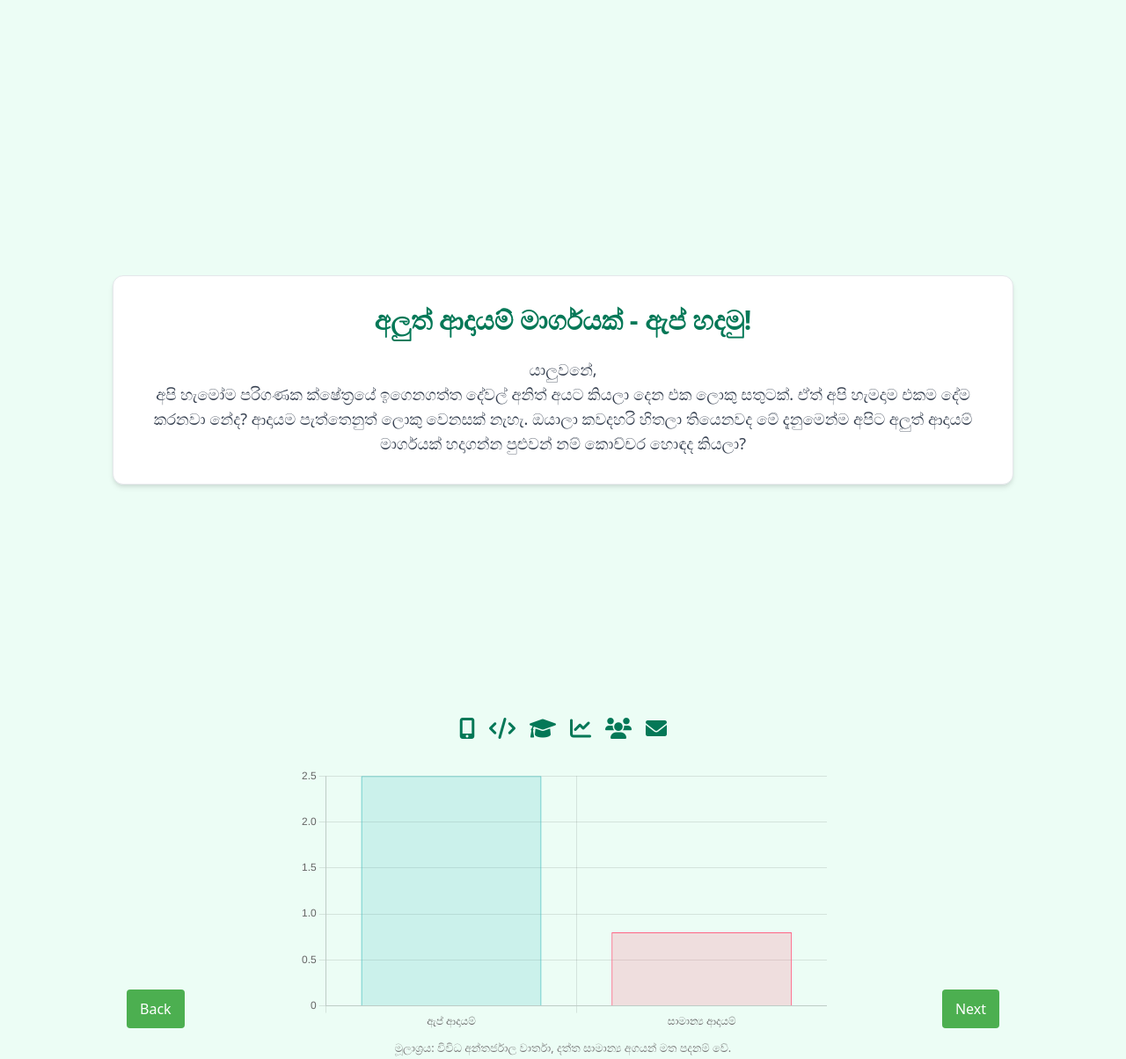
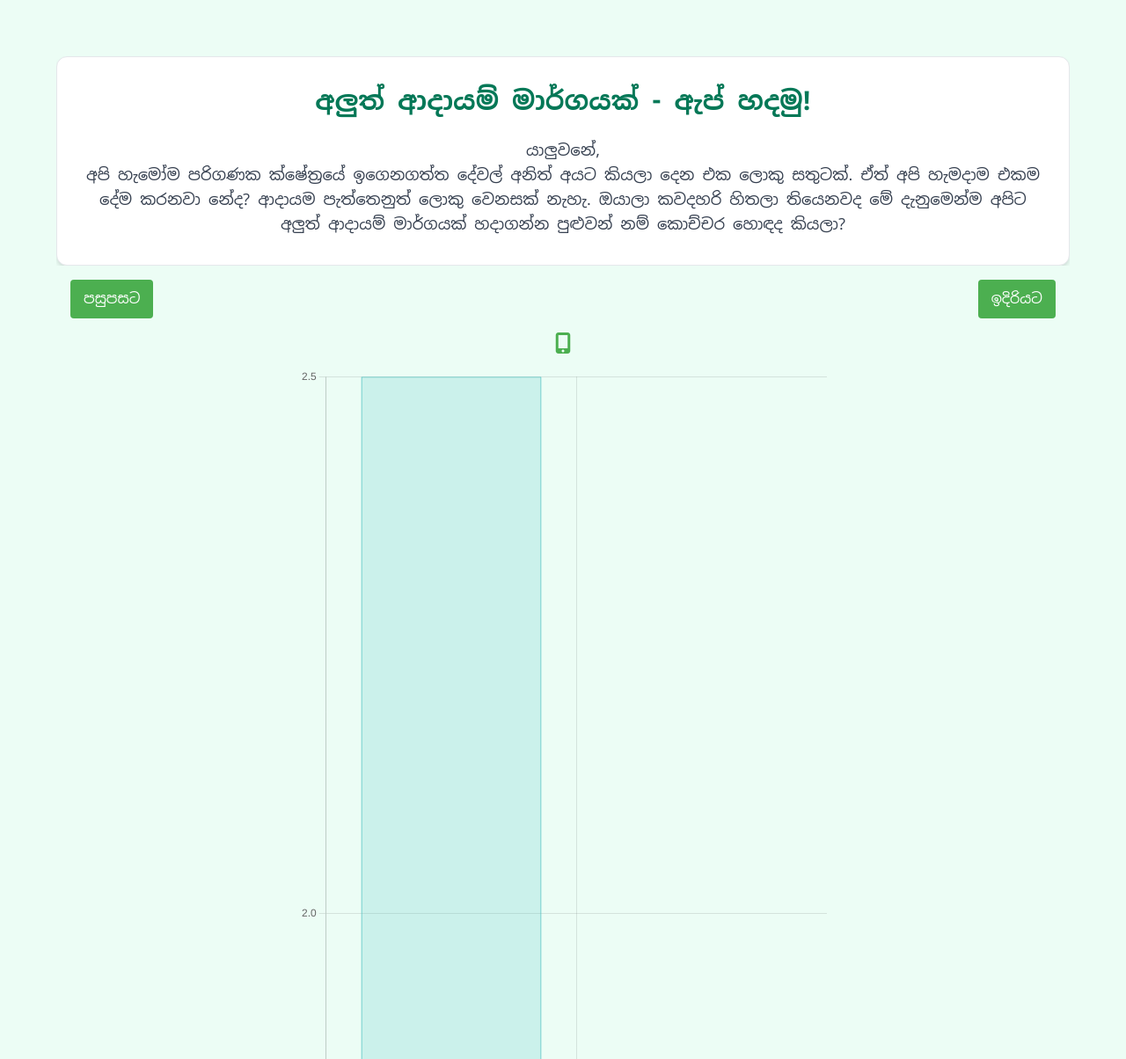
Before and after one commit to RaZWebZ/RaZWebZ.github.io, a plain HTML site: page index.html in a window 1280 px wide. Shown: the top 1204 px of the page at 88% size. Drawn offline with nearby package versions, Linux system fonts and the light colour scheme.

Commit message:
Update index.html

```diff
--- a/index.html
+++ b/index.html
@@ -1,27 +1,56 @@
 <!DOCTYPE html>
-<html lang="en">
+<html lang="si">
 <head>
     <meta charset="UTF-8">
     <meta name="viewport" content="width=device-width, initial-scale=1.0">
-    <title>App Development Presentation</title>
-    <meta name="description" content="Learn how to create apps and generate new income streams.">
-    <meta name="keywords" content="app development, mobile apps, income, programming, education, technology">
+    <title>App සංවර්ධන ඉදිරිපත් කිරීම - නව ආදායම් මාර්ගයක්</title>
+    <meta name="description" content="ඇප් නිර්මාණය කර නව ආදායම් මාර්ග උත්පාදනය කරන ආකාරය ඉගෙන ගන්න.">
+    <meta name="keywords" content="ඇප් සංවර්ධනය, ජංගම යෙදුම්, ආදායම, ක්‍රමලේඛනය, අධ්‍යාපනය, තාක්ෂණය, ශ්‍රී ලංකා">
+    <meta name="author" content="ඔබේ නම">
+    <link rel="canonical" href="ඔබේ වෙබ් අඩවි ලිපිනය">
+    <meta property="og:title" content="App සංවර්ධන ඉදිරිපත් කිරීම - නව ආදායම් මාර්ගයක්">
+    <meta property="og:description" content="ඇප් නිර්මාණය කර නව ආදායම් මාර්ග උත්පාදනය කරන ආකාරය ඉගෙන ගන්න.">
+    <meta property="og:image" content="ඔබේ රූපයේ URL">
+    <meta property="og:url" content="ඔබේ වෙබ් අඩවි ලිපිනය">
+    <meta property="og:type" content="website">
+    <meta name="robots" content="index, follow">
+    <meta name="googlebot" content="index, follow">
+    <link rel="icon" href="/favicon.ico" type="image/x-icon">
+    <link rel="preconnect" href="https://fonts.googleapis.com">
+    <link rel="preconnect" href="https://fonts.gstatic.com" crossorigin>
+    <link href="https://fonts.googleapis.com/css2?family=Noto+Sans+Sinhala:wght@400;700&display=swap" rel="stylesheet">
     <link href="https://cdn.jsdelivr.net/npm/tailwindcss@2.2.19/dist/tailwind.min.css" rel="stylesheet">
-    <link rel="stylesheet" href="https://cdnjs.cloudflare.com/ajax/libs/font-awesome/6.0.0/css/all.min.css" integrity="sha512-9usAa10IRO0HhonpyAIVpjrylPvoDwiPUiKdWk5t3PyolY1cOd4DSE0Ga+ri4AuTroPR5aQvXU9xC6qOPnzFeg==" crossorigin="anonymous" referrerpolicy="no-referrer" />
+    <link rel="stylesheet" href="https://cdnjs.cloudflare.com/ajax/libs/font-awesome/6.0.0/css/all.min.css" crossorigin="anonymous" referrerpolicy="no-referrer" />
     <script src="https://cdn.jsdelivr.net/npm/chart.js"></script>
     <style>
         body {
-            overflow: hidden; /*Hide scroll bar */
-             height: 100vh; /* Set the body height to 100% of the viewport height */
+            overflow: hidden;
+            height: 100vh;
+            font-family: 'Noto Sans Sinhala', sans-serif;
+            -webkit-font-smoothing: antialiased;
+            -moz-osx-font-smoothing: grayscale;
+        }
+        .container {
+            display: flex;
+            flex-direction: column;
+            min-height: 100vh;
+        }
+        .presentation-container {
+            flex: 1;
+            position: relative;
         }
         .slide {
             display: none;
-            min-height: 100vh;
+            min-height: 100%;
             width: 100%;
-            position: absolute; /* allows stacking and moving of the divs*/
-            transition: opacity 0.5s ease; /* Adds transition to the change in opacity*/
-           opacity: 0; /* All slides start off with no opacity, meaning it's hidden*/
+            position: absolute;
+            top: 0;
+            left: 0;
+            transition: opacity 0.5s ease;
+            opacity: 0;
             padding-top: 4rem;
+            overflow-y: auto; /* Enable scrolling within slides if content overflows */
+            scroll-behavior: smooth;
         }
         .slide.active {
             display: flex;
@@ -31,17 +60,11 @@
             justify-content: center;
             align-items: center;
         }
-         .nav-link{
-         cursor: pointer;
-         }
         .navigation-buttons {
             display: flex;
-           justify-content: space-between; /* distribute buttons*/
-           width: 100%; /* Fill full space*/
-           position: absolute; /* position it absolute */
-           bottom: 2rem;/* bring the element closer to bottom */
-            padding: 0 1rem; /* prevent hitting container boundaries*/
-           box-sizing: border-box;/* prevents overflowing to container edges*/
+            justify-content: space-between;
+            padding: 0 1rem;
+            margin-top: 1rem;
         }
         .nav-button {
             background-color: #4caf50;
@@ -55,26 +78,48 @@
         .nav-button:hover {
             background-color: #388e3c;
         }
+        .icon-container {
+            display: flex;
+            justify-content: center;
+            margin-top: 1rem;
+            gap: 1rem;
+            padding: 0 1rem;
+            overflow-x: auto; /* Enable horizontal scrolling for icons */
+        }
+        .icon-container i {
+            font-size: 1.5rem;
+            color: #4caf50;
+            cursor: pointer;
+            transition: color 0.3s ease;
+        }
+        .icon-container i:hover {
+            color: #388e3c;
+        }
         .chart-container {
-         margin-top: 2rem; /* Move away from bottom icons and buttons*/
-         width: 80%; /* make it smaller if needed */
-          max-width: 600px;/* prevent it going to big if large screen */
+            margin-top: 1rem;
+            width: 80%;
+            max-width: 600px;
         }
-
         .source {
             margin-top: 10px;
             font-size: 0.8rem;
             color: #777;
+            text-align: center;
         }
-       .icon-container {
-           margin-top: 1rem; /* Move the icon container away from slides*/
+        /* Animations */
+        .fade-in {
+            animation: fadeIn 1s ease-in-out;
         }
-
+        @keyframes fadeIn {
+            from { opacity: 0; }
+            to { opacity: 1; }
+        }
     </style>
 </head>
 <body class="bg-green-50 flex justify-center items-start min-h-screen">
-    <div class="container w-4/5 max-w-6xl mx-auto relative">
-        <div id="slide1" class="slide active flex-col justify-center text-center">
+    <div class="container w-full max-w-6xl mx-auto">
+        <div class="presentation-container relative">
+            <div id="slide1" class="slide active flex-col justify-center text-center fade-in">
                 <div class="section bg-white p-8 rounded-xl shadow-md border border-gray-200">
                     <h1 class="text-3xl font-bold text-green-700 mb-6">අලුත් ආදායම් මාර්ගයක් - ඇප් හදමු!</h1>
                     <p class="text-gray-700 text-lg">යාලුවනේ,</p>
@@ -82,7 +127,7 @@
                 </div>
             </div>
 
-        <div id="slide2" class="slide flex-col justify-center text-center">
+            <div id="slide2" class="slide flex-col justify-center text-center fade-in">
                 <div class="section bg-white p-8 rounded-xl shadow-md border border-gray-200">
                     <h2 class="text-2xl font-bold text-green-700 mb-4">අවස්ථාව සහ වෙනසක් සඳහා අභියෝගය</h2>
                     <p class="text-gray-700 text-lg">අද ලෝකේ ගොඩක් වෙනස් වෙලා. හැමෝමගේ අතේම ස්මාර්ට්ෆෝන් තියෙනවා. ඒ ෆෝන් වල තියෙන ඇප් වලින් මිනිස්සුන්ගේ ජීවිත කොච්චර පහසු වෙලාද? ඔයාලා දන්නවද, මේ ඇප් හදන අය ඒ ඇප් වලින් <span class="font-bold text-green-700">ලක්ෂ ගණන්, කෝටි ගණන්</span> හොයනවා. සමහර ඇප් හරිම සරලයි. ඒත් ඒවායින් ලොකු ආදායමක් එනවා.</p>
@@ -90,7 +135,7 @@
                 </div>
             </div>
 
-        <div id="slide3" class="slide flex-col justify-center text-center">
+            <div id="slide3" class="slide flex-col justify-center text-center fade-in">
                 <div class="section bg-white p-8 rounded-xl shadow-md border border-gray-200">
                     <h2 class="text-2xl font-bold text-green-700 mb-4">විසඳුම සහ ආරම්භ කළ හැකි ක්‍රමය</h2>
                     <p class="text-gray-700 text-lg">මේකට තියෙන හොඳම විසඳුම තමයි අපි <span class="font-bold text-green-700">ඇප් හදන්න ඉගෙනගන්න</span> එක. ඔයාලා හිතන්න එපා ඒක අමාරු වැඩක් කියලා. මම දන්නවා ඔයාලා දක්ෂයි කියලා. ඔයාලට පුළුවන් සරල ඇප් එකක් හදන්න ඉගෙනගන්න. ජනවාරි ඉඳන් උදේට ඔයාලට නිදහස් වෙලාව තියෙනවනේ. ඒ කාලේ පාවිච්චි කරලා ඔන්ලයින් වලින් නොමිලේ තියෙන පාඨමාලා වලින් මේ දේවල් ඉගෙනගන්න පුළුවන්.</p>
@@ -99,7 +144,7 @@
                 </div>
             </div>
 
-         <div id="slide4" class="slide flex-col justify-center text-center">
+            <div id="slide4" class="slide flex-col justify-center text-center fade-in">
                 <div class="section bg-white p-8 rounded-xl shadow-md border border-gray-200">
                     <h2 class="text-2xl font-bold text-green-700 mb-4">ආදායම් සහ අනාගතය</h2>
                     <p class="text-gray-700 text-lg">හිතන්න ඔයාලා හදන ඇප් එකක් මිලියනයක් ඩවුන්ලෝඩ් කළොත්. ඒකෙන් පොඩි ගාණක් අය කළොත් වුණත් ඔයාලට කොච්චර ආදායමක් එයිද? මේක ඔයාලගේ අනාගතය වෙනස් කරන්න පුළුවන් හොඳ අවස්ථාවක්. අපේ ආයතනයේ අධිපතිතුමා ආපහු එනකොට ඔයාලට පුළුවන් එයාට ඔයාලාගේම ඇප් එකක් පෙන්නන්න. ඒක කොච්චර ආඩම්බරයක්ද?</p>
@@ -107,7 +152,7 @@
                 </div>
             </div>
 
-        <div id="slide5" class="slide flex-col justify-center text-center">
+            <div id="slide5" class="slide flex-col justify-center text-center fade-in">
                 <div class="section bg-white p-8 rounded-xl shadow-md border border-gray-200">
                     <h2 class="text-2xl font-bold text-green-700 mb-4">ඔබටත් මේකෙන් උපයන්න පුළුවන්!</h2>
                     <p class="text-gray-700 text-lg">මේ ප්‍රසන්ටේෂන් එක බලන ඔයාටත් පුළුවන් මේ දැනුමෙන් ප්‍රයෝජනයක් ගන්න. ඔයාට පුළුවන්:</p>
@@ -120,20 +165,20 @@
                     <a href="mailto:your_email@example.com" class="inline-block bg-green-500 hover:bg-green-600 text-white font-bold py-2 px-4 rounded mt-6">අපි එකතු වෙමු!</a>
                 </div>
             </div>
-      <div class="navigation-buttons">
-        <button class="nav-button" onclick="prevSlide()">Back</button>
-       <button class="nav-button" onclick="nextSlide()">Next</button>
         </div>
 
-       <div class="icon-container flex justify-center mt-6">
-            <div  class="flex space-x-4">
-                <i class="fas fa-mobile-alt text-2xl text-green-700 hover:text-green-500 cursor-pointer"></i>
-                 <i class="fas fa-code text-2xl text-green-700 hover:text-green-500 cursor-pointer"></i>
-                <i class="fas fa-graduation-cap text-2xl text-green-700 hover:text-green-500 cursor-pointer"></i>
-                  <i class="fas fa-chart-line text-2xl text-green-700 hover:text-green-500 cursor-pointer"></i>
-                 <i class="fas fa-users text-2xl text-green-700 hover:text-green-500 cursor-pointer"></i>
-                  <i class="fas fa-envelope text-2xl text-green-700 hover:text-green-500 cursor-pointer"></i>
+        <div class="navigation-buttons">
+            <button class="nav-button" onclick="prevSlide()">පසුපසට</button>
+            <button class="nav-button" onclick="nextSlide()">ඉදිරියට</button>
         </div>
+
+        <div class="icon-container">
+            <i class="fas fa-mobile-alt text-2xl text-green-700 hover:text-green-500 cursor-pointer" data-slide="1" title="ජංගම දුරකථන"></i>
+            <i class="fas fa-chart-line text-2xl text-green-700 hover:text-green-500 cursor-pointer" data-slide="2" title="ප්‍රස්ථාර"></i>
+            <i class="fas fa-code text-2xl text-green-700 hover:text-green-500 cursor-pointer" data-slide="3" title="කේතනය"></i>
+            <i class="fas fa-graduation-cap text-2xl text-green-700 hover:text-green-500 cursor-pointer" data-slide="4" title="අධ්‍යාපනය"></i>
+            <i class="fas fa-dollar-sign text-2xl text-green-700 hover:text-green-500 cursor-pointer" data-slide="5" title="ආදායම"></i>
+            <i class="fas fa-users text-2xl text-green-700 hover:text-green-500 cursor-pointer" data-slide="5" title="පරිශීලකයින්"></i>
         </div>
 
         <div class="chart-container mx-auto">
@@ -141,32 +186,78 @@
             <p id="chart-source" class="source text-center"></p>
         </div>
     </div>
+
     <script>
-    document.addEventListener('DOMContentLoaded', function () {
         const slides = document.querySelectorAll('.slide');
+        const navIcons = document.querySelectorAll('.icon-container i');
         let currentSlide = 0;
         const chartSource = document.getElementById('chart-source');
+        let myChart; // Declare chart variable in the global scope
 
         function showSlide(index) {
-        slides.forEach(slide => {
-            slide.classList.remove('active');
+            slides.forEach(slide => slide.classList.remove('active'));
+            slides[index].classList.add('active');
+            updateIcons(index + 1);
+            updateChart(slides[index].id);
+            // Add fade-in class to the active slide
+            slides[index].classList.add('fade-in');
+        }
+
+        function updateIcons(slideNumber) {
+            navIcons.forEach(icon => {
+                icon.style.display = 'none'; // Initially hide all icons
             });
 
-        slides[index].classList.add('active');
-         updateChart(slides[index].id);
+            let iconsToShow = [];
+            switch (slideNumber) {
+                case 1:
+                    iconsToShow = ['fa-mobile-alt'];
+                    break;
+                case 2:
+                    iconsToShow = ['fa-chart-line'];
+                    break;
+                case 3:
+                    iconsToShow = ['fa-code'];
+                    break;
+                case 4:
+                    iconsToShow = ['fa-graduation-cap'];
+                    break;
+                case 5:
+                    iconsToShow = ['fa-dollar-sign', 'fa-users'];
+                    break;
+                default:
+                    break;
+            }
 
+            navIcons.forEach(icon => {
+                if (iconsToShow.some(showIcon => icon.classList.contains(showIcon))) {
+                    icon.style.display = 'inline-block';
+                }
+            });
         }
 
         window.nextSlide = function() {
+            slides[currentSlide].classList.remove('fade-in'); // Remove fade-in class
             currentSlide = (currentSlide + 1) % slides.length;
             showSlide(currentSlide);
         }
+
         window.prevSlide = function() {
+            slides[currentSlide].classList.remove('fade-in'); // Remove fade-in class
             currentSlide = (currentSlide - 1 + slides.length) % slides.length;
             showSlide(currentSlide);
         }
-        // Show first slide initially
+
+        navIcons.forEach(icon => {
+            icon.addEventListener('click', function() {
+                const slideNumber = parseInt(this.dataset.slide);
+                if (slideNumber) {
+                    slides[currentSlide].classList.remove('fade-in'); // Remove fade-in class from current slide
+                    currentSlide = slideNumber - 1;
                     showSlide(currentSlide);
+                }
+            });
+        });
 
         function updateChart(slideId) {
             let chartData;
@@ -178,120 +269,89 @@
                     datasets: [{
                         label: 'ආදායම් මාර්ග (ශ්‍රී ලංකාව)',
                         data: [2.5, 0.8],
-                    backgroundColor: [
-                      'rgba(75, 192, 192, 0.2)',
-                      'rgba(255, 99, 132, 0.2)',
-                     ],
-                    borderColor: [
-                     'rgba(75, 192, 192, 1)',
-                       'rgba(255, 99, 132, 1)',
-                  ],
+                        backgroundColor: ['rgba(75, 192, 192, 0.2)','rgba(255, 99, 132, 0.2)'],
+                        borderColor: ['rgba(75, 192, 192, 1)','rgba(255, 99, 132, 1)'],
                         borderWidth: 1
                     }]
                 };
                 source = "මූලාශ්‍රය: විවිධ අන්තර්ජාල වාර්තා, දත්ත සාමාන්‍ය අගයන් මත පදනම් වේ.";
-
-      }else if(slideId === 'slide2'){
+            } else if(slideId === 'slide2'){
                 chartData = {
-           labels: ['ස්මාර්ට්ෆෝන් භාවිතාකරන්නන් (ශ්‍රී ලංකාව)', 'ඇප් ඩවුන්ලෝඩ්ස් (මසකට)'],
+                    labels: ['ස්මාර්ට්ෆෝන් භාවිතාකරන්නන් (ශ්‍රී ලංකාව, මිලියන)', 'මසකට ඇප් ඩවුන්ලෝඩ්ස් (මිලියන)'],
                     datasets: [{
                         label: 'පරිශීලක හැසිරීම්',
                         data: [10, 30],
-                   backgroundColor: [
-                       'rgba(54, 162, 235, 0.2)',
-                      'rgba(255, 206, 86, 0.2)',
-                 ],
-                 borderColor: [
-                      'rgba(54, 162, 235, 1)',
-                    'rgba(255, 206, 86, 1)',
-                 ],
+                        backgroundColor: ['rgba(54, 162, 235, 0.2)','rgba(255, 206, 86, 0.2)'],
+                        borderColor: ['rgba(54, 162, 235, 1)','rgba(255, 206, 86, 1)'],
                         borderWidth: 1
                     }]
                 };
                 source = "මූලාශ්‍රය: GSMA Intelligence, 2023 තෙවන කාර්තුව";
-    }
-    else if(slideId === 'slide3') {
+            } else if(slideId === 'slide3') {
                 chartData = {
-             labels: ['ඉගෙනුම් කාලය (පැය)', 'ව්‍යාපෘති නිමකිරීම (සාමාන්‍යය)'],
+                    labels: ['ඇප් සංවර්ධනය ඉගෙනීමට ගතවන සාමාන්‍ය කාලය (පැය)', 'පළමු ව්‍යාපෘතිය නිම කිරීමට ගතවන සාමාන්‍ය කාලය (සති)'],
                     datasets: [{
                         label: 'නිපුණතා වර්ධනය',
                         data: [150, 7],
-               backgroundColor: [
-                 'rgba(153, 102, 255, 0.2)',
-                 'rgba(255, 159, 64, 0.2)',
-              ],
-                borderColor: [
-                  'rgba(153, 102, 255, 1)',
-                   'rgba(255, 159, 64, 1)',
-                ],
+                        backgroundColor: ['rgba(153, 102, 255, 0.2)','rgba(255, 159, 64, 0.2)'],
+                        borderColor: ['rgba(153, 102, 255, 1)','rgba(255, 159, 64, 1)'],
                         borderWidth: 1
                     }]
                 };
                 source = "මූලාශ්‍රය: Udemy හා Coursera සමීක්ෂණ, 2023";
-    }
-    else if(slideId === 'slide4') {
+            } else if(slideId === 'slide4') {
                 chartData = {
-               labels: ['ඇප් ඩවුන්ලෝඩ්ස් (ශ්‍රී ලංකාව)', 'සාමාන්‍ය ආදායම (ඇමරිකානු ඩොලර් වලින්)'],
+                    labels: ['සාර්ථක ඇප් එකක සාමාන්‍ය මාසික ඩවුන්ලෝඩ් (ශ්‍රී ලංකාව)', 'සාමාන්‍ය මාසික ආදායම (ඇමරිකානු ඩොලර් වලින්)'],
                     datasets: [{
                         label: 'ඇප් කාර්යසාධනය',
                         data: [200000, 500],
-                 backgroundColor: [
-                  'rgba(255, 100, 200, 0.2)',
-                  'rgba(179, 255, 200, 0.2)',
-             ],
-             borderColor: [
-                'rgba(255, 100, 200, 1)',
-                  'rgba(179, 255, 200, 1)',
-                ],
+                        backgroundColor: ['rgba(255, 99, 132, 0.2)','rgba(54, 162, 235, 0.2)'],
+                        borderColor: ['rgba(255, 99, 132, 1)','rgba(54, 162, 235, 1)'],
                         borderWidth: 1
                     }]
                 };
                 source = "මූලාශ්‍රය: Sensor Tower හා App Annie දත්ත, 2023";
-    }else if(slideId === 'slide5'){
+            } else if(slideId === 'slide5'){
                 chartData = {
-            labels: ['උපදේශනය (පැය ගණන)', 'නිදහස් සේවා (ව්‍යාපෘති ගණන)', 'නිෂ්පාදන විකිණීම (අයිතම)'],
+                    labels: ['උපදේශනයෙන් ලැබෙන ආදායම (පැය)', 'නිදහස් සේවාවන්ගෙන් ලැබෙන ආදායම (මසකට)', 'ඔබේම ඇප් විකිණීමෙන් ලැබෙන ආදායම (මසකට)'],
                     datasets: [{
                         label: 'ආදායම් අවස්ථා',
-                data: [50, 25, 150],
-                backgroundColor: [
-                   'rgba(150, 50, 250, 0.2)',
-                   'rgba(255, 159, 250, 0.2)',
-                   'rgba(50, 250, 250, 0.2)',
-              ],
-            borderColor: [
-                  'rgba(150, 50, 250, 1)',
-                   'rgba(255, 159, 250, 1)',
-                 'rgba(50, 250, 250, 1)',
-           ],
+                        data: [50, 300, 200],
+                        backgroundColor: ['rgba(255, 206, 86, 0.2)','rgba(75, 192, 192, 0.2)','rgba(153, 102, 255, 0.2)'],
+                        borderColor: ['rgba(255, 206, 86, 1)','rgba(75, 192, 192, 1)','rgba(153, 102, 255, 1)'],
                         borderWidth: 1
                     }]
                 };
                 source = "මූලාශ්‍රය: Freelancer, Upwork හා විවිධ e-commerce වෙබ් අඩවි දත්ත, 2023";
             }
+
             const ctx = document.getElementById('myChart').getContext('2d');
-        if (window.myChart instanceof Chart) {
-            window.myChart.destroy();
+            if (myChart) {
+                myChart.destroy();
             }
-
-       window.myChart = new Chart(ctx, {
+            myChart = new Chart(ctx, {
                 type: 'bar',
                 data: chartData,
                 options: {
+                    responsive: true,
+                    maintainAspectRatio: false,
                     scales: {
                         y: {
-                  beginAtZero: true,
-               },
+                            beginAtZero: true
+                        }
                     },
                     plugins: {
                         legend: {
-              display: false,
+                            display: false
                         }
                     }
                 }
             });
-    chartSource.textContent = source; //set chart source
+            chartSource.textContent = source;
         }
 
+        document.addEventListener('DOMContentLoaded', function () {
+            showSlide(currentSlide);
         });
     </script>
 </body>
```
Lines whose indentation alone changed are shown as unchanged.
